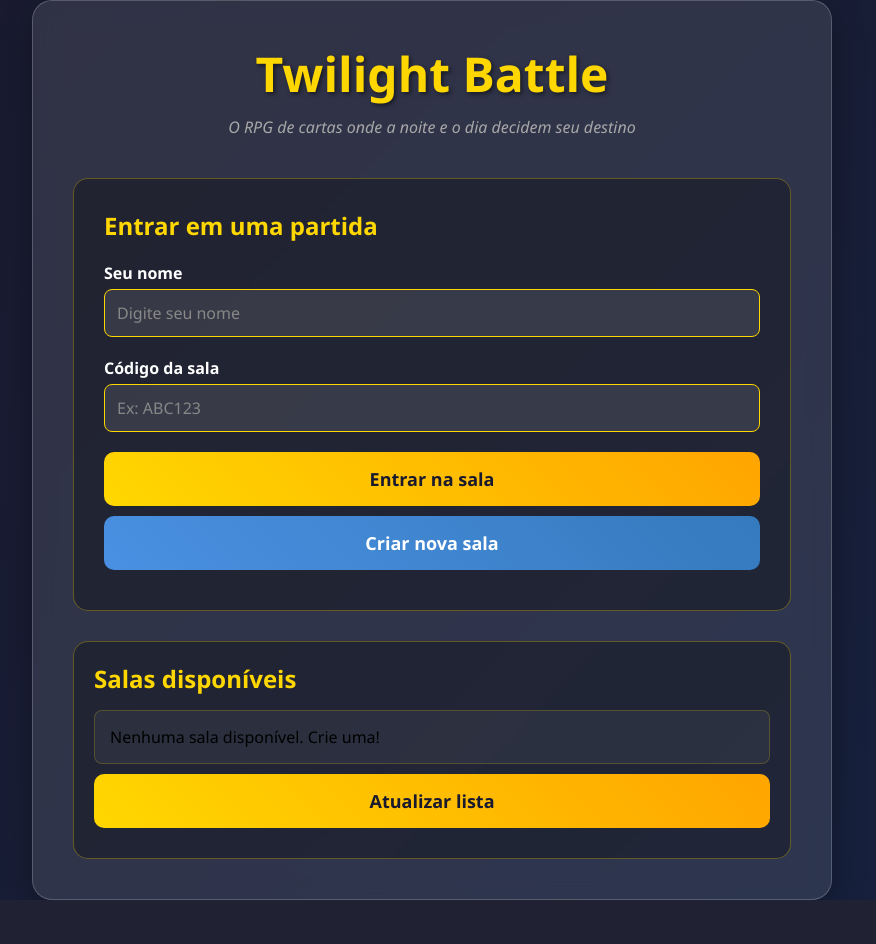
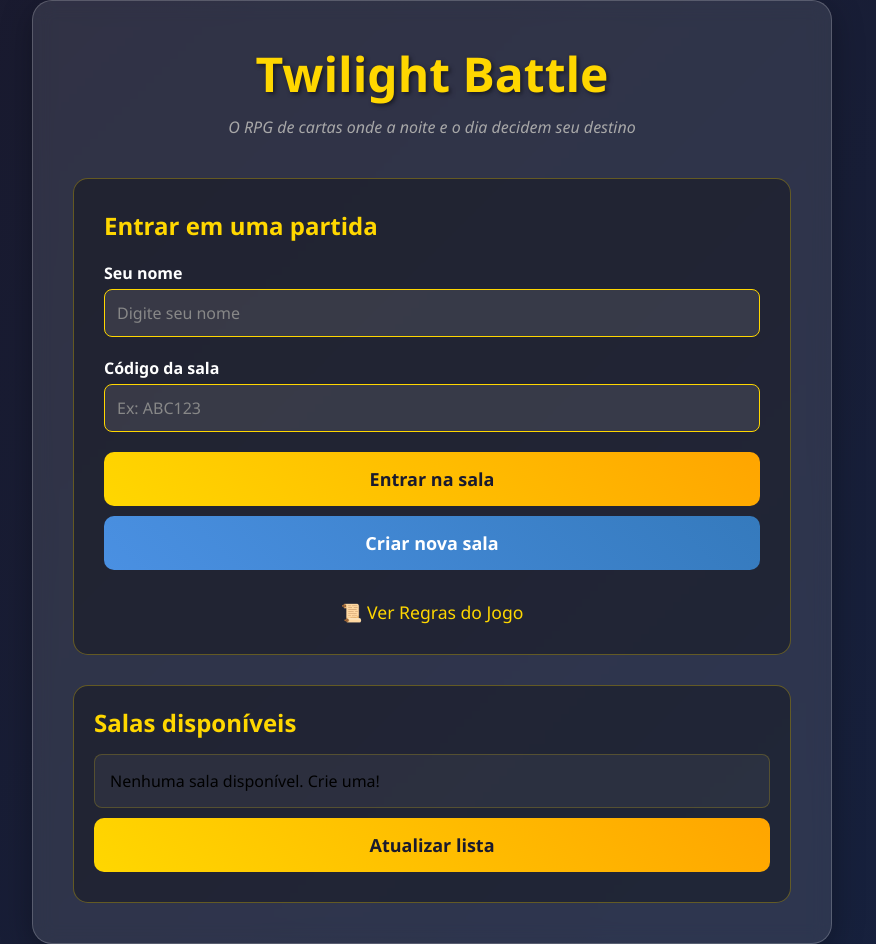
Before and after one commit to mrlima4095/Twilight-Battle, a Flask app: page / in a window 1280 px wide. Shown: the whole page, without its empty margins (208-1084 px from the left). Before the commit the page ends 900 px from the top, so only its background shows below. Run offline with Flask 3, Linux system fonts and the light colour scheme; data that the repository does not hold is empty; some libraries are stand-ins or nearby versions.

Commit message:
update index.html

```diff
--- a/templates/index.html
+++ b/templates/index.html
@@ -205,6 +205,7 @@
     <div class="container">
         <h1>Twilight Battle</h1>
         <p class="subtitle">O RPG de cartas onde a noite e o dia decidem seu destino</p>
+        <!-- Adicionar link para regras no index.html dentro do join-section -->
 
         <div class="join-section">
             <h2>Entrar em uma partida</h2>
@@ -218,7 +219,15 @@
             </div>
             <button id="join-game-btn">Entrar na sala</button>
             <button id="create-game-btn" class="create-btn">Criar nova sala</button>
+
+            <!-- LINK PARA REGRAS -->
+            <div style="text-align: center; margin-top: 20px;">
+                <a href="/rules" style="color: #ffd700; text-decoration: none; font-size: 1.1em;">
+                    📜 Ver Regras do Jogo
+                </a>
+            </div>
         </div>
+
 
         <div class="games-list">
             <h2>Salas disponíveis</h2>
```
